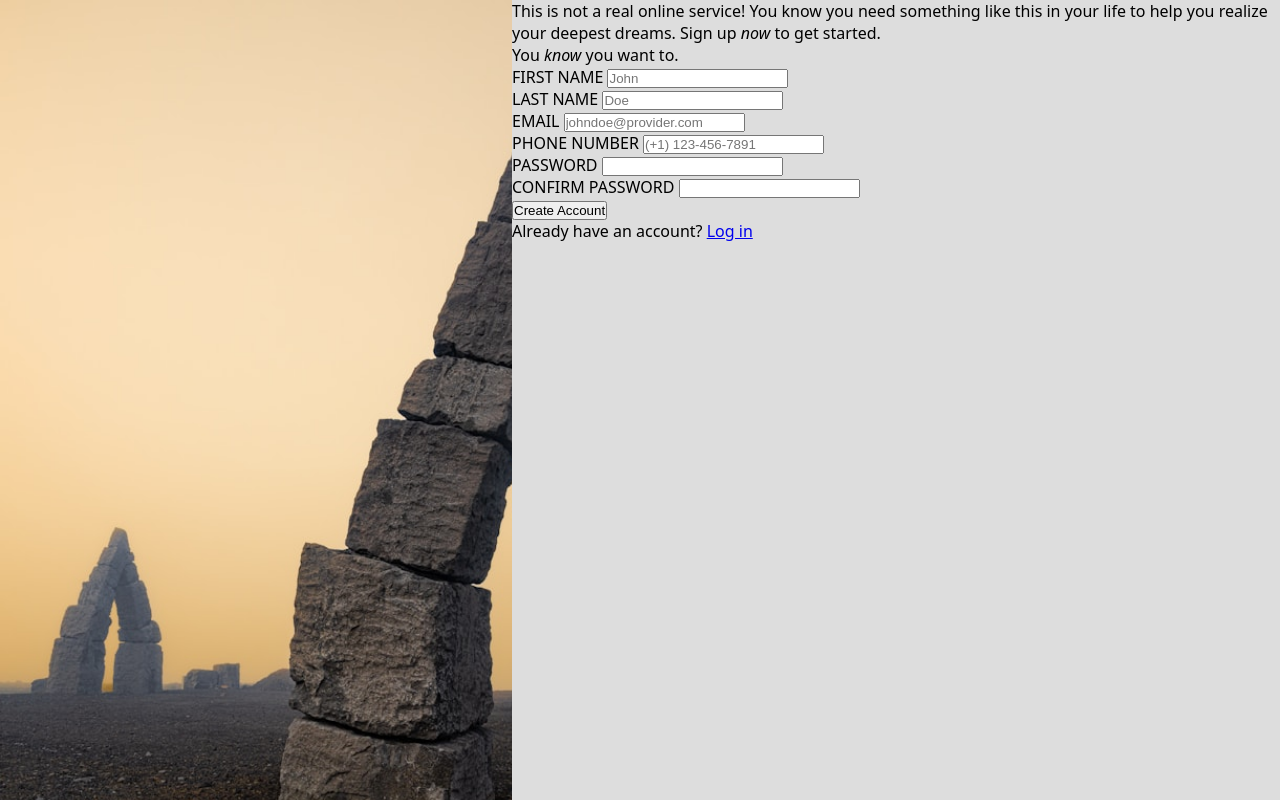
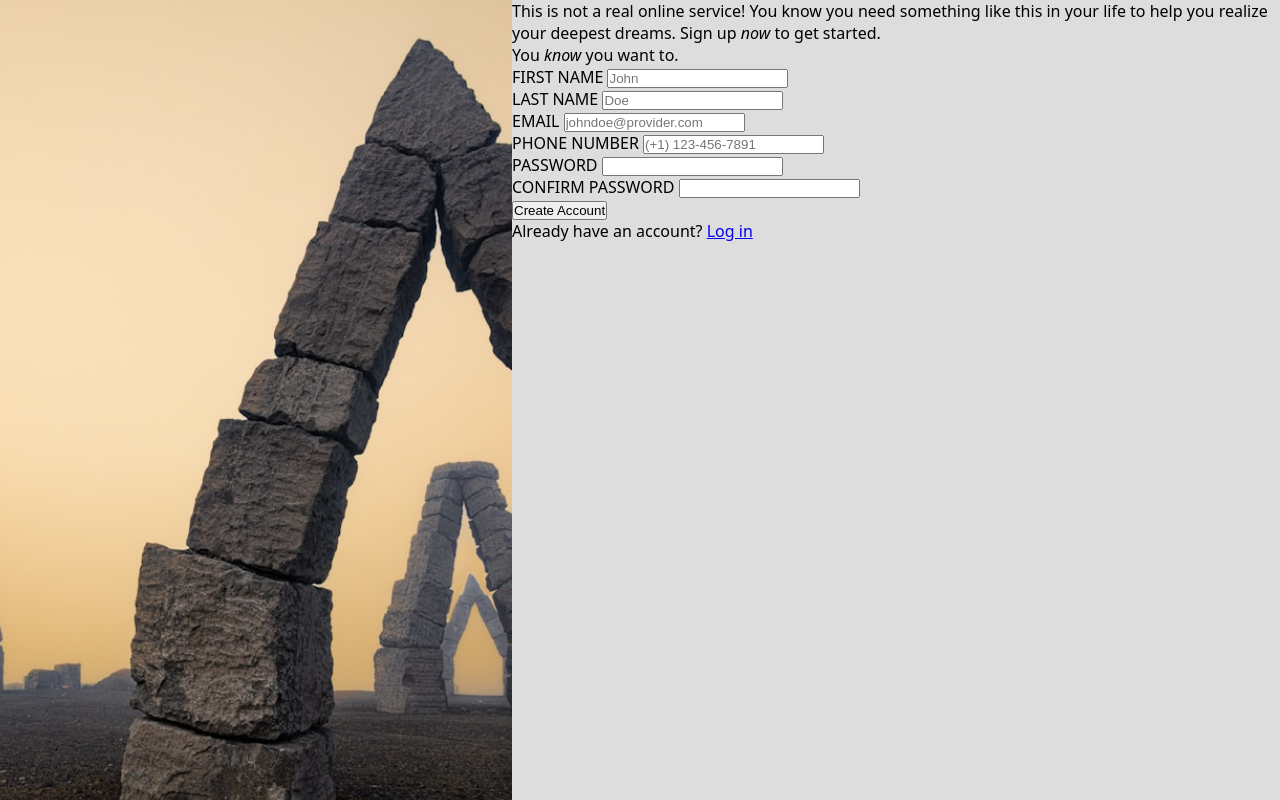
Before and after one commit to ecasetycea/sign-up-form, a plain HTML site: page index.html in a window 1280 px wide. Drawn offline with Linux system fonts and the light colour scheme.

Commit message:
Overflow image ltr

```diff
--- a/styles.css
+++ b/styles.css
@@ -35,10 +35,9 @@ body {
 
 div.img-container {
     flex: none;
-    width: max(300px, 40vw);
-    overflow: hidden;
-
-    position: relative;
+    width: max(350px, 40vw);
+    overflow: clip;
+    direction: rtl;
 }
 
 div.img-container>img {
```
